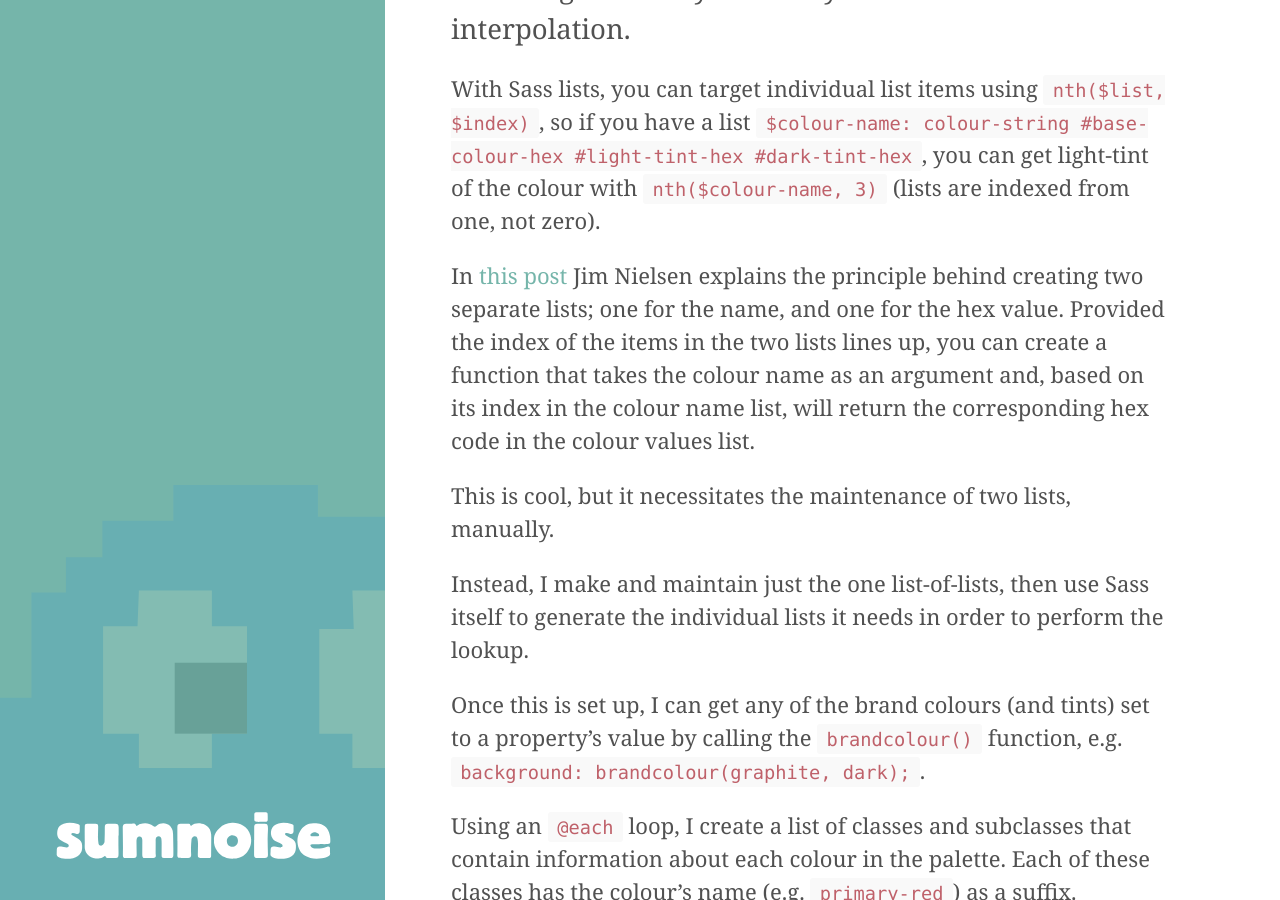
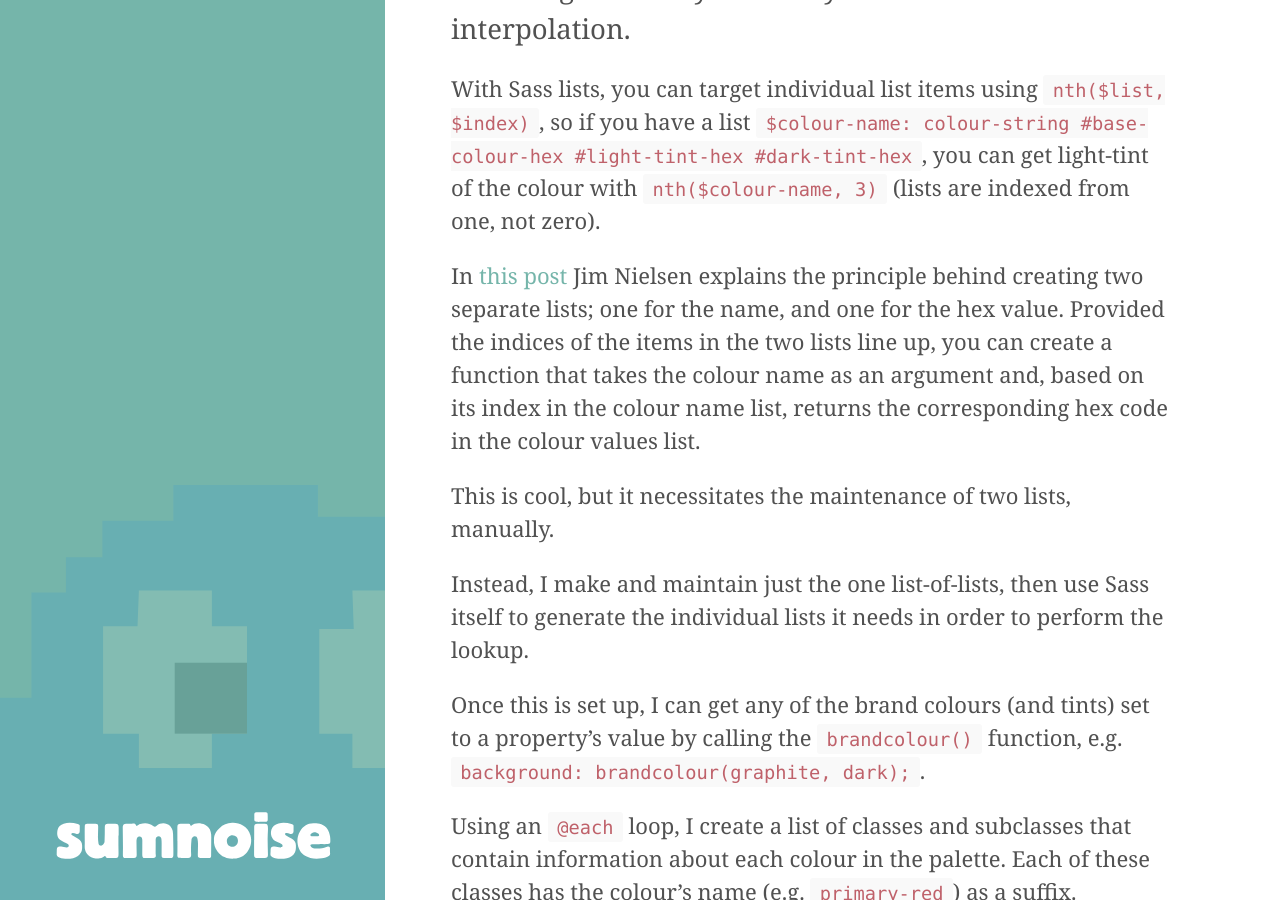
Before and after one commit to davidpmccormick/davidpmccormick.github.io, a Jekyll site: the page built from _posts/2014-02-26-styleguide-colour-palette.md, in a window 1280 px wide and 900 px high, scrolled down 429 px. Built offline with Jekyll 4.4.1, drawn with Linux system fonts in a browser that asks for light colours; Markdown is read by kramdown in place of the engine named in the settings.

Commit message:
Update styleguide post

```diff
--- a/_posts/2014-02-26-styleguide-colour-palette.md
+++ b/_posts/2014-02-26-styleguide-colour-palette.md
@@ -7,7 +7,7 @@ title: Generating a styleguide colour palette
 
 With Sass lists, you can target individual list items using `nth($list, $index)`, so if you have a list `$colour-name: colour-string #base-colour-hex #light-tint-hex #dark-tint-hex`, you can get light-tint of the colour with `nth($colour-name, 3)` (lists are indexed from one, not zero).
 
-In [this post](http://scriptogr.am/jimniels/post/workarounds-to-variable-interpolation-in-sass) Jim Nielsen explains the principle behind creating two separate lists; one for the name, and one for the hex value. Provided the index of the items in the two lists lines up, you can create a function that takes the colour name as an argument and, based on its index in the colour name list, will return the corresponding hex code in the colour values list.
+In [this post](http://scriptogr.am/jimniels/post/workarounds-to-variable-interpolation-in-sass) Jim Nielsen explains the principle behind creating two separate lists; one for the name, and one for the hex value. Provided the indices of the items in the two lists line up, you can create a function that takes the colour name as an argument and, based on its index in the colour name list, returns the corresponding hex code in the colour values list.
 
 This is cool, but it necessitates the maintenance of two lists, manually.
 
```
